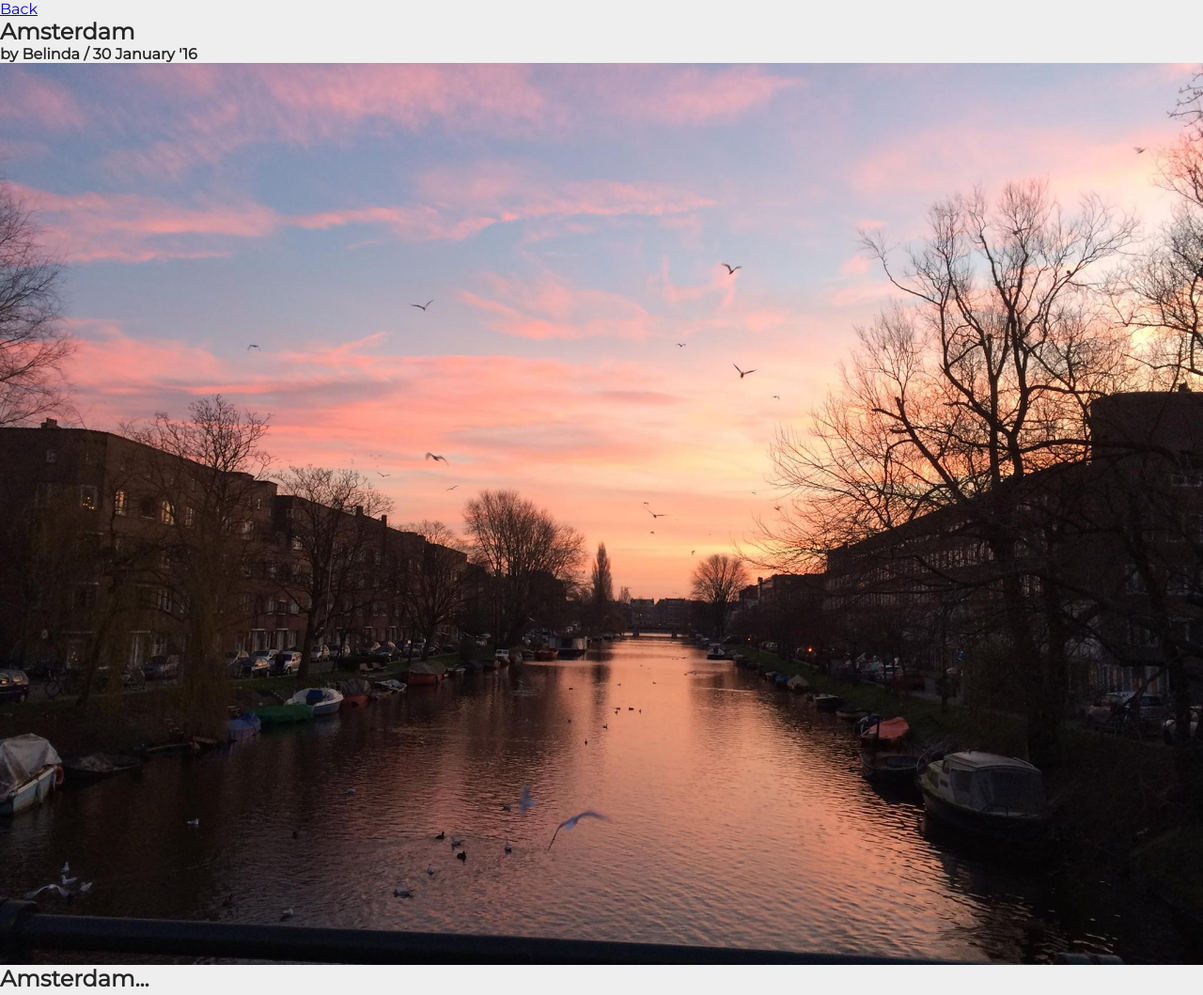
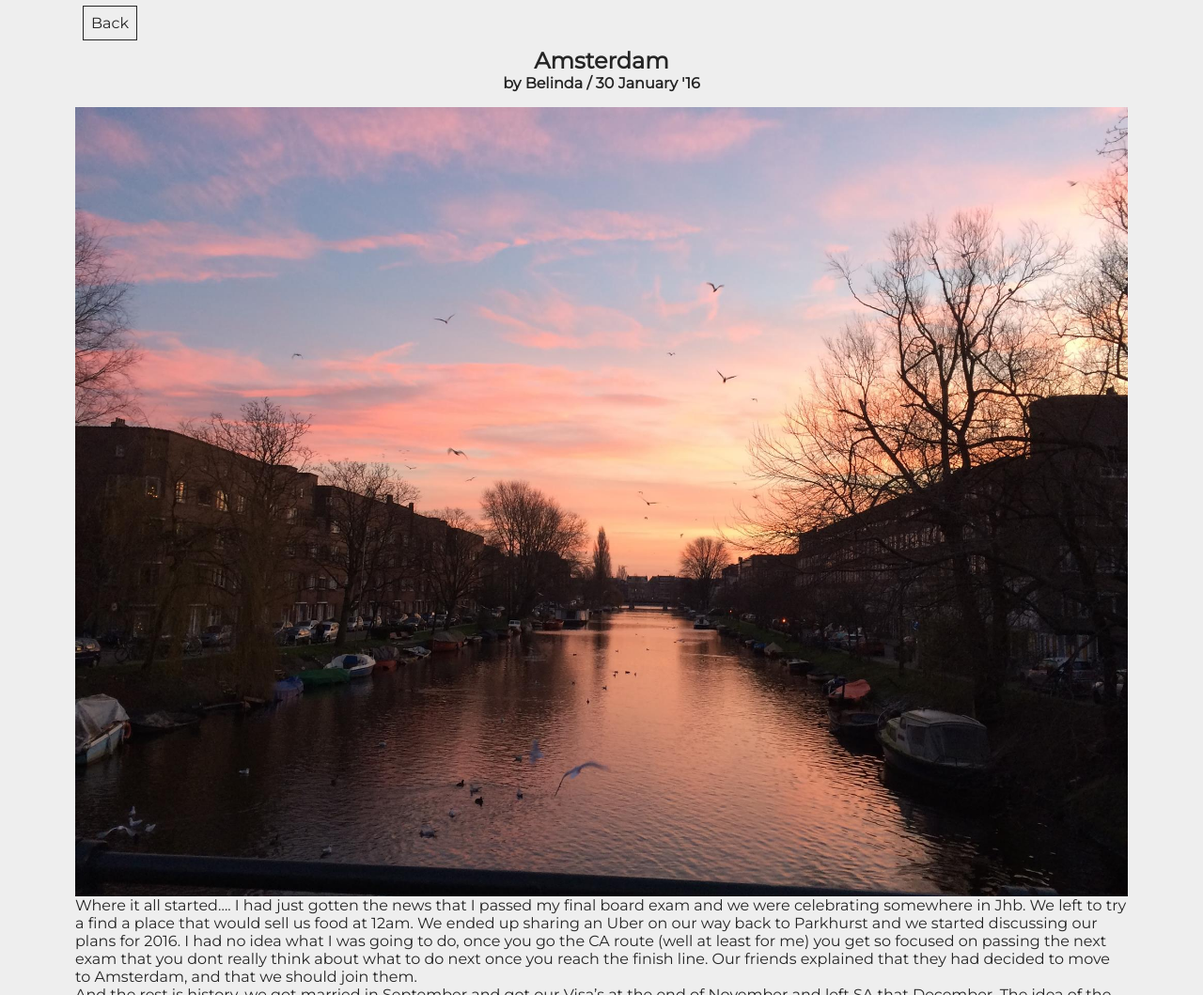
Before and after one commit to stephangriesel/wijrun-site, a Gatsby site: page /amsterdam in a window 1280 px wide. Shown: the top 1059 px of the page at 94% size. Built offline with nearby package versions, Linux system fonts and the light colour scheme; Gatsby itself is replaced by a stand-in of ours.

Commit message:
update post header, style & test headings

```diff
--- a/src/css/posttemplate.module.scss
+++ b/src/css/posttemplate.module.scss
@@ -1,3 +1,26 @@
-* {
-  margin: 0;
+.template {
+  width: 100%;
+  max-width: 70em;
+  margin: 15px auto;
+  .link {
+    border: 1px var(--mainBlack) solid;
+    color: var(--mainBlack);
+    padding: 0.5em;
+    margin: 0.5em;
+    text-decoration: none;
+    &:hover {
+      background: var(--mainBlack);
+      transition: ease-in 0.8s;
+      color: var(--mainWhite);
+    }
+  }
+  .info {
+    margin: 1em 0;
+    display: flex;
+    flex-direction: column;
+    align-items: center;
+  }
+  .img {
+    width: 100%;
+  }
 }
--- a/src/posts/amsterdam/amsterdam.mdx
+++ b/src/posts/amsterdam/amsterdam.mdx
@@ -7,8 +7,6 @@ author: Belinda
 ---
 
 import Counter from "../../components/likeCounter.js"
-
-# Amsterdam...
 
 Where it all started…. I had just gotten the news that I passed my final board exam and we were celebrating somewhere in Jhb. We left to try a find a place that would sell us food at 12am. We ended up sharing an Uber on our way back to Parkhurst and we started discussing our plans for 2016. I had no idea what I was going to do, once you go the CA route (well at least for me) you get so focused on passing the next exam that you dont really think about what to do next once you reach the finish line. Our friends explained that they had decided to move to Amsterdam, and that we should join them.
 
--- a/src/posts/antwerp/antwerp.mdx
+++ b/src/posts/antwerp/antwerp.mdx
@@ -7,8 +7,6 @@ author: Belinda
 ---
 
 import Counter from "../../components/likeCounter.js"
-
-# Antwerp
 
 On Friday before a dinner with friends, we decided to leave for a trip to Antwerp the next day!
 
--- a/src/templates/post-template.js
+++ b/src/templates/post-template.js
@@ -23,7 +23,7 @@ const PostTemplate = ({ data }) => {
             <span>by {author}</span> / <span>{date}</span>
           </h4>
         </div>
-                <Image fluid={img} />
+        <Image className={styles.img} fluid={img} />
         <div class={styles.content}>
           <MDXRenderer>{body}</MDXRenderer>
         </div>
```
Also changed, not shown: src/css/posttemplate.module.css, 1 other file. Lines whose indentation alone changed are shown as unchanged.
